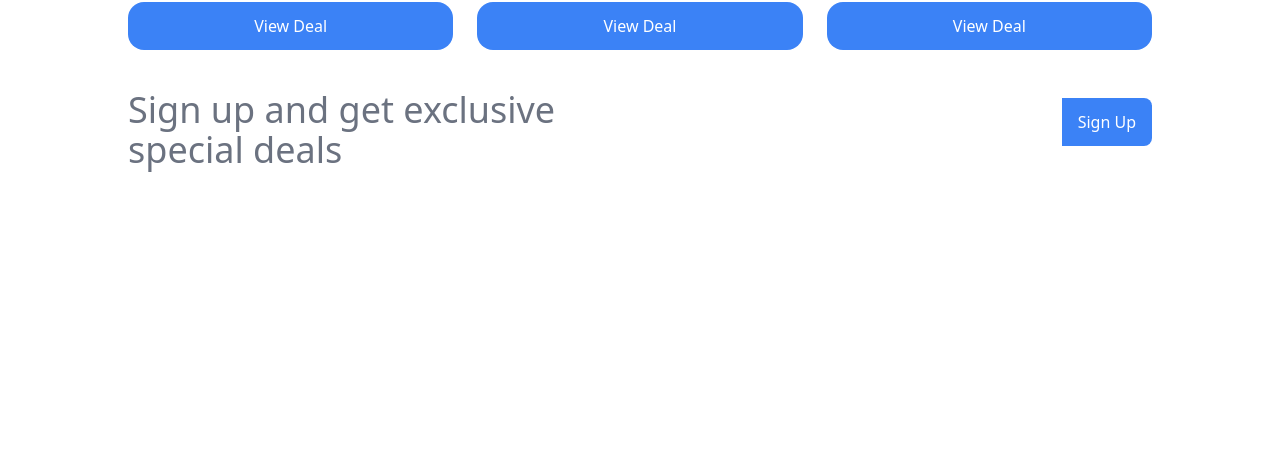
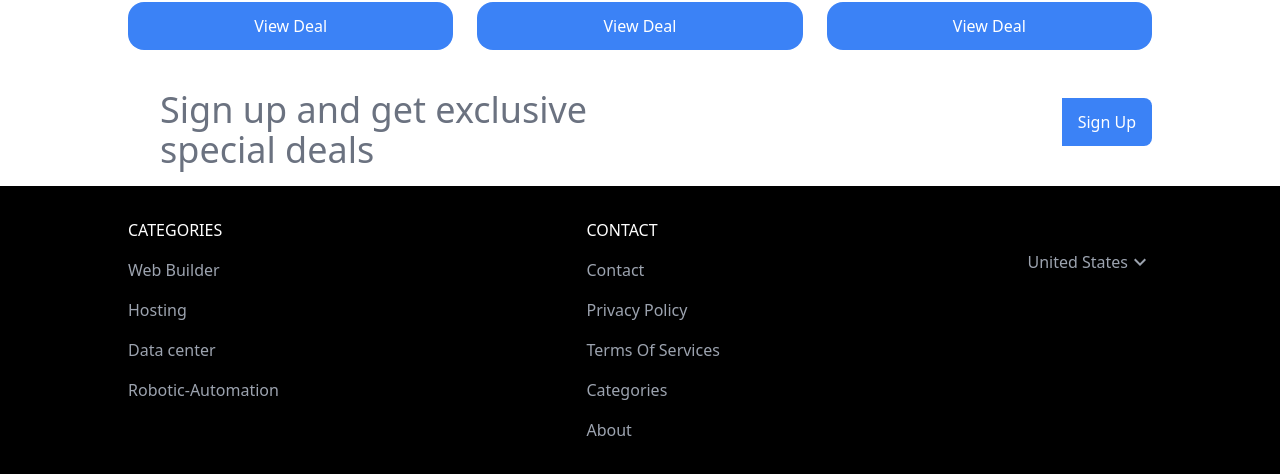
Before and after one commit to alfaz08/project_react, a React (Vite) app: page / in a window 1280 px wide. Shown: the part 2436-2910 px from the top of the page. Before the commit the page ends 2622 px from the top, so only its background shows below. Built offline with nearby package versions, Linux system fonts and the light colour scheme.

Commit message:
footer is added

```diff
--- a/src/App.jsx
+++ b/src/App.jsx
@@ -1,5 +1,6 @@
 import BestCard from "./BestCard/BestCard"
 import Header from "./Header/Header"
+import Footer from "./components/Footer/Footer"
 import Navbar from "./components/Navbar/Navbar"
 import RelatedDeal from "./components/RelatedDeal/RelatedDeal"
 import SignDeal from "./components/SignDeal/SignDeal"
@@ -20,6 +21,7 @@ function App() {
       <RelatedDeal></RelatedDeal>
       <SignDeal></SignDeal>
      </div>
+     <Footer></Footer>
     </>
   )
 }
--- /dev/null
+++ b/src/components/Footer/Footer.jsx
@@ -0,0 +1,40 @@
+
+import { MdKeyboardArrowDown } from 'react-icons/md';
+
+const Footer = () => {
+  return (
+    <div className='bg-black text-white'>
+
+
+    <div className='max-w-5xl mx-auto flex justify-between '>
+
+    <div className=' mt-8 mb-24'>
+       <h2 className='uppercase'>Categories</h2>
+       <h2 className='mt-4 text-gray-400'>Web Builder</h2>
+       <h2 className='mt-4 text-gray-400'>Hosting</h2>
+       <h2 className='mt-4 text-gray-400'>Data center</h2>
+       <h2 className='mt-4 text-gray-400'>Robotic-Automation</h2>
+      </div>
+
+
+      <div className=' mt-8 mb-24'>
+      <h2 className='uppercase'>Contact</h2>
+      <h2  className='mt-4 text-gray-400'>Contact</h2>
+      <h2  className='mt-4 text-gray-400'>Privacy Policy</h2>
+      <h2  className='mt-4 text-gray-400'>Terms Of Services</h2>
+      <h2  className='mt-4 text-gray-400'>Categories</h2>
+      <h2  className='mt-4 text-gray-400'>About</h2>
+      </div>
+
+      <div className='flex mt-16 mb-24'>
+      <h2 className='text-gray-400'>United States</h2>
+      <MdKeyboardArrowDown className='text-gray-400 text-2xl'/>
+
+      </div>
+    </div>
+
+    </div>
+  );
+};
+
+export default Footer;
--- a/src/components/SignDeal/SignDeal.jsx
+++ b/src/components/SignDeal/SignDeal.jsx
@@ -3,9 +3,9 @@ const SignDeal = () => {
   return (
     <div>
       <div className=" max-w-5xl mx-auto">
-        <div className="flex justify-between mt-8 mb-4">
-        <h2 className="text-4xl text-gray-500">Sign up and get exclusive <br /> <span className="">special deals</span> </h2>
-         <button className="bg-blue-500 max-w-full mt-2 h-12 text-white px-4 rounded-r-lg">Sign Up</button>
+      <div className="flex justify-between mt-8 mb-4">
+        <h2 className="text-4xl text-gray-500 md:ml-8">Sign up and get exclusive <br /> <span className="">special deals</span> </h2>
+         <button className="bg-blue-500 md:max-w-full mt-2 h-12 text-white md:px-4 rounded-r-lg">Sign Up</button>
         </div>
       </div>
     </div>
```
